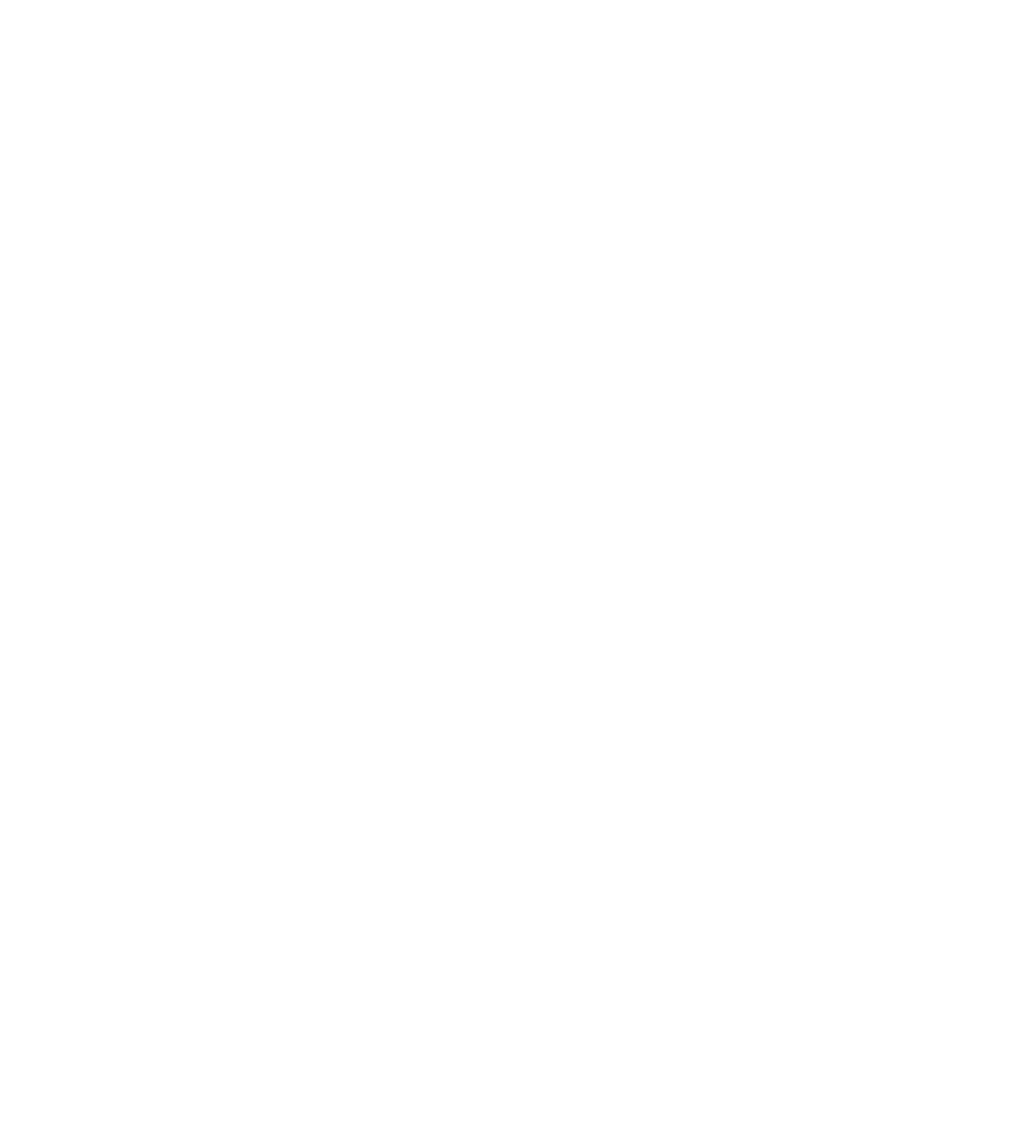
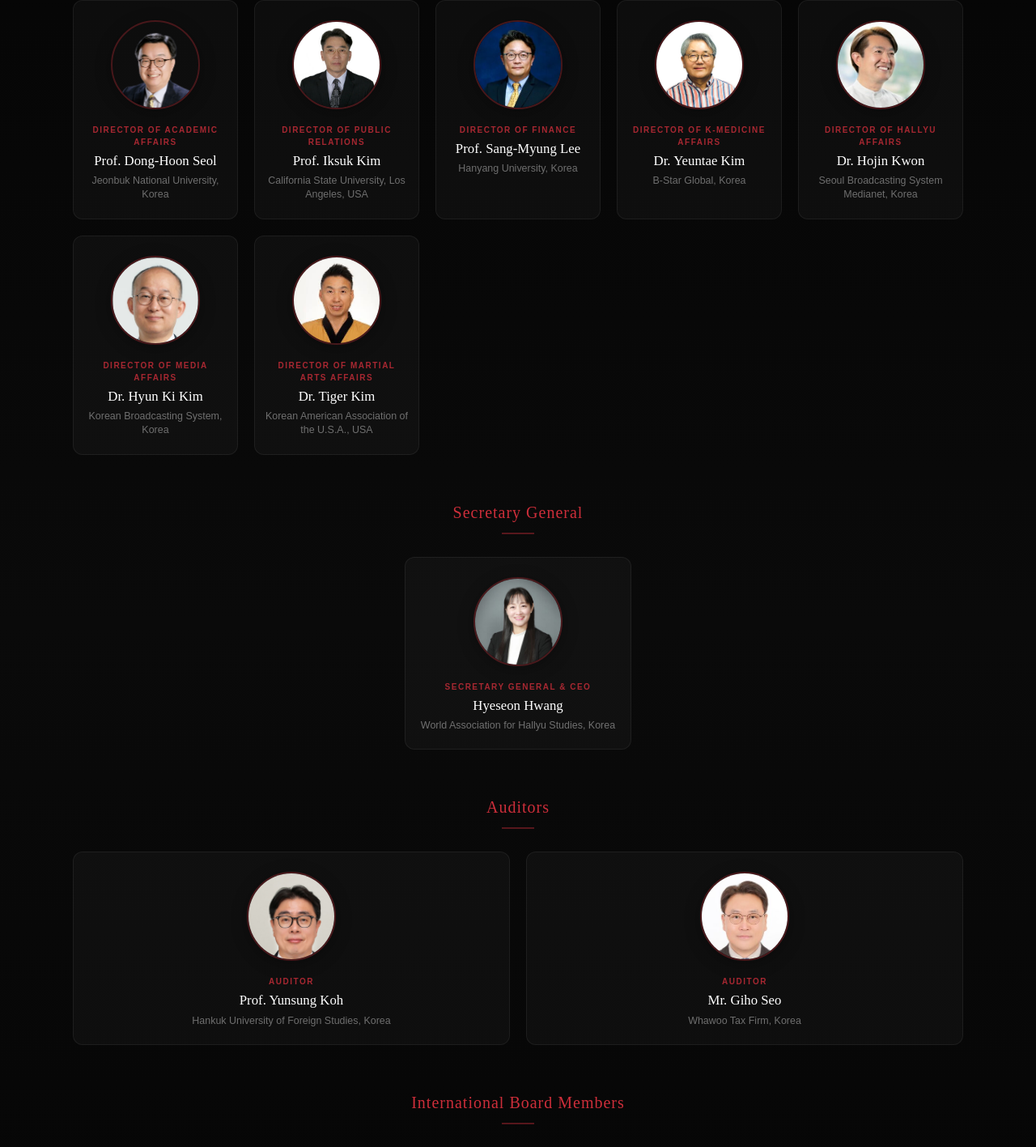
Before and after one commit to willfadeneva/WAHS, a Next.js app: page /1/board-members in a window 1280 px wide. Before the commit this address had no page. Shown: the part 1270-2687 px from the top of the page at 81% size. Before the commit the page ends 800 px from the top, so only its background shows below. Built offline with nearby package versions, Linux system fonts and the light colour scheme.

Commit message:
About dropdown (History + Board Members), full member details with departments/countries

```diff
--- /dev/null
+++ b/src/app/[year]/board-members/page.tsx
@@ -0,0 +1,20 @@
+import Nav from '@/components/Nav';
+import Footer from '@/components/Footer';
+import ScrollReveal from '@/components/ScrollReveal';
+import Committee from '@/components/Committee';
+
+export default async function BoardMembersPage({ params }: { params: Promise<{ year: string }> }) {
+  const { year: yearStr } = await params;
+  const year = parseInt(yearStr);
+
+  return (
+    <>
+      <Nav year={year} />
+      <div style={{ paddingTop: '80px' }}>
+        <Committee detailed />
+      </div>
+      <Footer />
+      <ScrollReveal />
+    </>
+  );
+}
--- a/src/components/Committee.tsx
+++ b/src/components/Committee.tsx
@@ -3,59 +3,61 @@ type Member = {
   role: string;
   title: string;
   affiliation: string;
+  department?: string;
+  country?: string;
   photo: string;
 };
 
 const ADVISORS: Member[] = [
-  { name: 'Henry Jenkins', role: 'Advisor', title: 'Prof.', affiliation: 'University of Southern California', photo: '/members/henry-jenkins.jpg' },
-  { name: 'Paul Lopes', role: 'Advisor', title: 'Prof.', affiliation: 'Colgate University', photo: '/members/paul-lopes.jpg' },
-  { name: 'Ingyu Oh', role: 'Advisor', title: 'Prof.', affiliation: 'Kansai Gaidai University', photo: '/members/ingyu-oh.jpeg' },
+  { name: 'Henry Jenkins', role: 'Advisor', title: 'Provost Prof.', affiliation: 'University of Southern California', department: 'Anneberg School for Communication & School of Cinematic Arts', country: 'USA', photo: '/members/henry-jenkins.jpg' },
+  { name: 'Paul Lopes', role: 'Advisor', title: 'Prof.', affiliation: 'Colgate University', department: 'Sociology and Anthropology; Africana and Latin American Studies', country: 'USA', photo: '/members/paul-lopes.jpg' },
+  { name: 'Ingyu Oh', role: 'Advisor', title: 'Prof.', affiliation: 'Kansai Gaidai University', country: 'Japan', photo: '/members/ingyu-oh.jpeg' },
 ];
 
 const PRESIDENT: Member = {
-  name: 'Taeseok Jeong', role: 'President', title: 'Prof.', affiliation: 'Jeonbuk National University', photo: '/members/taeseok-jeong.jpg',
+  name: 'Taeseok Jeong', role: 'President', title: 'Prof.', affiliation: 'Jeonbuk National University', country: 'Korea', photo: '/members/taeseok-jeong.jpg',
 };
 
 const VPS_DIRECTORS: Member[] = [
-  { name: 'Dong-Hoon Seol', role: 'Academic Affairs', title: 'Prof.', affiliation: 'Jeonbuk National University', photo: '/members/dong-hoon-seol.png' },
-  { name: 'Iksuk Kim', role: 'Public Relations', title: 'Prof.', affiliation: 'Kyung Hee University', photo: '/members/iksuk-kim.jpg' },
-  { name: 'Sang-Myung Lee', role: 'Finance', title: 'Prof.', affiliation: 'Sangmyung University', photo: '/members/sang-myung-lee.jpg' },
-  { name: 'Yeuntae Kim', role: 'K-Medicine Affairs', title: 'Dr.', affiliation: '', photo: '/members/yeuntae-kim.jpg' },
-  { name: 'Hojin Kwon', role: 'Hallyu Affairs', title: 'Dr.', affiliation: '', photo: '/members/hojin-kwon.jpg' },
-  { name: 'Hyun Ki Kim', role: 'Media Affairs', title: 'Dr.', affiliation: '', photo: '/members/hyun-ki-kim.jpg' },
-  { name: 'Tiger Kim', role: 'Martial Arts Affairs', title: 'Dr.', affiliation: '', photo: '/members/tiger-kim.jpg' },
+  { name: 'Dong-Hoon Seol', role: 'Director of Academic Affairs', title: 'Prof.', affiliation: 'Jeonbuk National University', country: 'Korea', photo: '/members/dong-hoon-seol.png' },
+  { name: 'Iksuk Kim', role: 'Director of Public Relations', title: 'Prof.', affiliation: 'California State University, Los Angeles', country: 'USA', photo: '/members/iksuk-kim.jpg' },
+  { name: 'Sang-Myung Lee', role: 'Director of Finance', title: 'Prof.', affiliation: 'Hanyang University', country: 'Korea', photo: '/members/sang-myung-lee.jpg' },
+  { name: 'Yeuntae Kim', role: 'Director of K-Medicine Affairs', title: 'Dr.', affiliation: 'B-Star Global', country: 'Korea', photo: '/members/yeuntae-kim.jpg' },
+  { name: 'Hojin Kwon', role: 'Director of Hallyu Affairs', title: 'Dr.', affiliation: 'Seoul Broadcasting System Medianet', country: 'Korea', photo: '/members/hojin-kwon.jpg' },
+  { name: 'Hyun Ki Kim', role: 'Director of Media Affairs', title: 'Dr.', affiliation: 'Korean Broadcasting System', country: 'Korea', photo: '/members/hyun-ki-kim.jpg' },
+  { name: 'Tiger Kim', role: 'Director of Martial Arts Affairs', title: 'Dr.', affiliation: 'Korean American Association of the U.S.A.', country: 'USA', photo: '/members/tiger-kim.jpg' },
 ];
 
 const SECRETARY: Member = {
-  name: 'Hyeseon Hwang', role: 'Secretary General & CEO', title: '', affiliation: 'WAHS, Korea', photo: '/members/hyeseon-hwang.jpg',
+  name: 'Hyeseon Hwang', role: 'Secretary General & CEO', title: '', affiliation: 'World Association for Hallyu Studies', country: 'Korea', photo: '/members/hyeseon-hwang.jpg',
 };
 
 const AUDITORS: Member[] = [
-  { name: 'Yunsung Koh', role: 'Auditor', title: 'Prof.', affiliation: 'Hankuk University of Foreign Studies', photo: '/members/yunsung-koh.jpg' },
-  { name: 'Giho Seo', role: 'Auditor', title: 'Mr.', affiliation: 'Whawoo Tax Firm', photo: '/members/giho-seo.jpg' },
+  { name: 'Yunsung Koh', role: 'Auditor', title: 'Prof.', affiliation: 'Hankuk University of Foreign Studies', country: 'Korea', photo: '/members/yunsung-koh.jpg' },
+  { name: 'Giho Seo', role: 'Auditor', title: 'Mr.', affiliation: 'Whawoo Tax Firm', country: 'Korea', photo: '/members/giho-seo.jpg' },
 ];
 
 const BOARD: Member[] = [
-  { name: 'Jieun Kiaer', role: 'Board Member', title: 'Prof.', affiliation: 'University of Oxford', photo: '/members/jieun-kiaer.jpeg' },
-  { name: 'Rebecca King-O\'Riain', role: 'Board Member', title: 'Prof.', affiliation: 'Maynooth University', photo: '/members/rebecca-king-oriain.jpg' },
-  { name: 'Roald Maliangkay', role: 'Board Member', title: 'Prof.', affiliation: 'Australian National University', photo: '/members/roald-maliangkay.jpeg' },
-  { name: 'Chuyun Oh', role: 'Board Member', title: 'Prof.', affiliation: 'San Diego State University', photo: '/members/chuyun-oh.jpg' },
-  { name: 'Nissim Otmazgin', role: 'Board Member', title: 'Prof.', affiliation: 'Hebrew University of Jerusalem', photo: '/members/nissim-otmazgin.jpg' },
-  { name: 'Danielle Pyun', role: 'Board Member', title: 'Prof.', affiliation: 'Ohio State University', photo: '/members/danielle-pyun.jpg' },
-  { name: 'Fabio La Rocca', role: 'Board Member', title: 'Assoc. Prof.', affiliation: 'University of Montpellier', photo: '/members/fabio-la-rocca.jpeg' },
-  { name: 'Hye-Sook Wang', role: 'Board Member', title: 'Assoc. Prof.', affiliation: 'Brown University', photo: '/members/hye-sook-wang.jpeg' },
-  { name: 'Tom Baudinette', role: 'Board Member', title: 'Dr.', affiliation: 'Macquarie University', photo: '/members/tom-baudinette.jpg' },
-  { name: 'Gamin Kang', role: 'Board Member', title: 'Dr.', affiliation: 'University of California, Los Angeles', photo: '/members/gamin-kang.jpeg' },
-  { name: 'Sarah Keith', role: 'Board Member', title: 'Dr.', affiliation: 'Macquarie University', photo: '/members/sarah-keith.jpg' },
-  { name: 'Do Own Kim', role: 'Board Member', title: 'Dr.', affiliation: 'University of Illinois Chicago', photo: '/members/do-own-kim.jpg' },
-  { name: 'Olga Lazareva', role: 'Board Member', title: 'Dr.', affiliation: 'European University at St. Petersburg', photo: '/members/olga-lazareva.jpeg' },
-  { name: 'Irina Lyan', role: 'Board Member', title: 'Dr.', affiliation: 'Hebrew University of Jerusalem', photo: '/members/irina-lyan.jpg' },
-  { name: 'Yun Jung Im Park', role: 'Board Member', title: 'Dr.', affiliation: 'University of São Paulo', photo: '/members/yun-jung-im-park.jpg' },
-  { name: 'Meicheng Sun', role: 'Board Member', title: 'Dr.', affiliation: 'Beijing Language and Culture University', photo: '/members/meicheng-sun.png' },
-  { name: 'Haekyung Um', role: 'Board Member', title: 'Dr.', affiliation: 'University of Liverpool', photo: '/members/haekyung-um.jpg' },
+  { name: 'Jieun Kiaer', role: 'Board Member', title: 'Prof.', affiliation: 'University of Oxford', department: 'Editor, Hallyu', country: 'UK', photo: '/members/jieun-kiaer.jpeg' },
+  { name: 'Rebecca Chiyoko King-O\'Riain', role: 'Board Member', title: 'Prof.', affiliation: 'Maynooth University', country: 'Ireland', photo: '/members/rebecca-king-oriain.jpg' },
+  { name: 'Roald Maliangkay', role: 'Board Member', title: 'Prof.', affiliation: 'The Australian National University', country: 'Australia', photo: '/members/roald-maliangkay.jpeg' },
+  { name: 'Chuyun Oh', role: 'Board Member', title: 'Prof.', affiliation: 'San Diego State University', department: 'CEO, Oniz Lab', country: 'USA', photo: '/members/chuyun-oh.jpg' },
+  { name: 'Nissim Otmazgin', role: 'Board Member', title: 'Prof.', affiliation: 'The Hebrew University of Jerusalem', country: 'Israel', photo: '/members/nissim-otmazgin.jpg' },
+  { name: 'Danielle O. Pyun', role: 'Board Member', title: 'Prof.', affiliation: 'Ohio State University', department: 'Assoc. Editor, Hallyu', country: 'USA', photo: '/members/danielle-pyun.jpg' },
+  { name: 'Fabio La Rocca', role: 'Board Member', title: 'Assoc. Prof.', affiliation: 'Université Paul-Valéry Montpellier', department: 'Editor, Sociétés', country: 'France', photo: '/members/fabio-la-rocca.jpeg' },
+  { name: 'Hye-Sook Wang', role: 'Board Member', title: 'Assoc. Prof.', affiliation: 'Brown University', country: 'USA', photo: '/members/hye-sook-wang.jpeg' },
+  { name: 'Tom Baudinette', role: 'Board Member', title: 'Dr.', affiliation: 'Macquarie University', country: 'Australia', photo: '/members/tom-baudinette.jpg' },
+  { name: 'Gamin Kang', role: 'Board Member', title: 'Dr.', affiliation: 'University of California, Los Angeles', country: 'USA', photo: '/members/gamin-kang.jpeg' },
+  { name: 'Sarah Keith', role: 'Board Member', title: 'Dr.', affiliation: 'Macquarie University', country: 'Australia', photo: '/members/sarah-keith.jpg' },
+  { name: 'Do Own (Donna) Kim', role: 'Board Member', title: 'Dr.', affiliation: 'University of Illinois, Chicago', country: 'USA', photo: '/members/do-own-kim.jpg' },
+  { name: 'Olga Lazareva', role: 'Board Member', title: 'Dr.', affiliation: 'European University at St. Petersburg', country: 'Russia', photo: '/members/olga-lazareva.jpeg' },
+  { name: 'Irina Lyan', role: 'Board Member', title: 'Dr.', affiliation: 'The Hebrew University of Jerusalem', country: 'Israel', photo: '/members/irina-lyan.jpg' },
+  { name: 'Yun Jung Im Park', role: 'Board Member', title: 'Dr.', affiliation: 'University of São Paulo', country: 'Brazil', photo: '/members/yun-jung-im-park.jpg' },
+  { name: 'Meicheng Sun', role: 'Board Member', title: 'Dr.', affiliation: 'Beijing Language and Culture University', country: 'China', photo: '/members/meicheng-sun.png' },
+  { name: 'Haekyung Um', role: 'Board Member', title: 'Dr.', affiliation: 'University of Liverpool', country: 'UK', photo: '/members/haekyung-um.jpg' },
 ];
 
-function MemberCard({ member }: { member: Member }) {
+function MemberCard({ member, detailed = false }: { member: Member; detailed?: boolean }) {
   return (
     <div className="committee-card">
       <div className="committee-photo-wrap">
@@ -64,13 +66,27 @@ function MemberCard({ member }: { member: Member }) {
       <div className="committee-card-body">
         <div className="committee-role">{member.role}</div>
         <div className="committee-name">{member.title ? `${member.title} ` : ''}{member.name}</div>
-        {member.affiliation && <div className="committee-affil">{member.affiliation}</div>}
+        <div className="committee-affil">{member.affiliation}{member.country ? `, ${member.country}` : ''}</div>
+        {detailed && member.department && <div className="committee-dept">{member.department}</div>}
       </div>
     </div>
   );
 }
 
-export default function Committee() {
+function CommitteeGroup({ title, members, featured = false, detailed = false }: { title: string; members: Member[]; featured?: boolean; detailed?: boolean }) {
+  return (
+    <div className="committee-group">
+      <h3 className="committee-group-title">{title}</h3>
+      <div className={`committee-grid${featured ? ' committee-grid-featured' : ''}`}>
+        {members.map((m) => <MemberCard key={m.name} member={m} detailed={detailed} />)}
+      </div>
+    </div>
+  );
+}
+
+export { ADVISORS, PRESIDENT, VPS_DIRECTORS, SECRETARY, AUDITORS, BOARD, CommitteeGroup, MemberCard };
+
+export default function Committee({ detailed = false }: { detailed?: boolean } = {}) {
   return (
     <section className="committee-section" id="committee">
       <div className="section-inner reveal">
@@ -78,53 +94,12 @@ export default function Committee() {
         <h2 className="section-title">Executive Committee</h2>
         <p className="section-lead">The scholars and practitioners leading WAHS and shaping Hallyu studies globally.</p>
 
-        {/* President */}
-        <div className="committee-group">
-          <h3 className="committee-group-title">President</h3>
-          <div className="committee-grid committee-grid-featured">
-            <MemberCard member={PRESIDENT} />
-          </div>
-        </div>
-
-        {/* Advisors */}
-        <div className="committee-group">
-          <h3 className="committee-group-title">Advisors</h3>
-          <div className="committee-grid">
-            {ADVISORS.map((m) => <MemberCard key={m.name} member={m} />)}
-          </div>
-        </div>
-
-        {/* Vice Presidents & Directors */}
-        <div className="committee-group">
-          <h3 className="committee-group-title">Vice Presidents &amp; Directors</h3>
-          <div className="committee-grid">
-            {VPS_DIRECTORS.map((m) => <MemberCard key={m.name} member={m} />)}
-          </div>
-        </div>
-
-        {/* Secretary General */}
-        <div className="committee-group">
-          <h3 className="committee-group-title">Secretary General</h3>
-          <div className="committee-grid committee-grid-featured">
-            <MemberCard member={SECRETARY} />
-          </div>
-        </div>
-
-        {/* Auditors */}
-        <div className="committee-group">
-          <h3 className="committee-group-title">Auditors</h3>
-          <div className="committee-grid">
-            {AUDITORS.map((m) => <MemberCard key={m.name} member={m} />)}
-          </div>
-        </div>
-
-        {/* International Board */}
-        <div className="committee-group">
-          <h3 className="committee-group-title">International Board Members</h3>
-          <div className="committee-grid">
-            {BOARD.map((m) => <MemberCard key={m.name} member={m} />)}
-          </div>
-        </div>
+        <CommitteeGroup title="President" members={[PRESIDENT]} featured detailed={detailed} />
+        <CommitteeGroup title="Advisors" members={ADVISORS} detailed={detailed} />
+        <CommitteeGroup title="Vice Presidents & Directors" members={VPS_DIRECTORS} detailed={detailed} />
+        <CommitteeGroup title="Secretary General" members={[SECRETARY]} featured detailed={detailed} />
+        <CommitteeGroup title="Auditors" members={AUDITORS} detailed={detailed} />
+        <CommitteeGroup title="International Board Members" members={BOARD} detailed={detailed} />
       </div>
     </section>
   );
--- a/src/components/Nav.tsx
+++ b/src/components/Nav.tsx
@@ -4,6 +4,7 @@ import { useState } from 'react';
 
 export default function Nav({ year }: { year: number }) {
   const [open, setOpen] = useState(false);
+  const [aboutOpen, setAboutOpen] = useState(false);
 
   return (
     <nav className="sticky-nav">
@@ -18,11 +19,21 @@ export default function Nav({ year }: { year: number }) {
         </button>
         <ul className={`sticky-nav-links${open ? ' mobile-open' : ''}`}>
           <li><a href="https://www.iwahs.org/" target="_blank" rel="noopener noreferrer" onClick={() => setOpen(false)}>Home</a></li>
+          <li className="nav-dropdown-parent"
+              onMouseEnter={() => setAboutOpen(true)}
+              onMouseLeave={() => setAboutOpen(false)}>
+            <button className="nav-dropdown-trigger" onClick={() => setAboutOpen(!aboutOpen)}>
+              About <span className="nav-dropdown-arrow">▾</span>
+            </button>
+            <ul className={`nav-dropdown${aboutOpen ? ' nav-dropdown-open' : ''}`}>
+              <li><Link href={`/${year}/history`} onClick={() => { setOpen(false); setAboutOpen(false); }}>History</Link></li>
+              <li><Link href={`/${year}/board-members`} onClick={() => { setOpen(false); setAboutOpen(false); }}>Board Members</Link></li>
+            </ul>
+          </li>
           <li><a href={`/${year}#overview`} onClick={() => setOpen(false)}>Overview</a></li>
           <li><a href={`/${year}#speakers`} onClick={() => setOpen(false)}>Speakers</a></li>
           <li><a href={`/${year}#plenary`} onClick={() => setOpen(false)}>Plenary Panel</a></li>
           <li><a href={`/${year}#committee`} onClick={() => setOpen(false)}>Committee</a></li>
-          <li><Link href={`/${year}/history`} onClick={() => setOpen(false)}>History</Link></li>
           <li><a href={`/${year}#tracks`} onClick={() => setOpen(false)}>Tracks</a></li>
           <li><Link href={`/${year}/submissions`} onClick={() => setOpen(false)}>Call for Papers</Link></li>
           <li><a href={`/${year}#dates`} onClick={() => setOpen(false)}>Dates</a></li>
```
Also changed, not shown: src/app/globals.css (+40 -1 lines).
